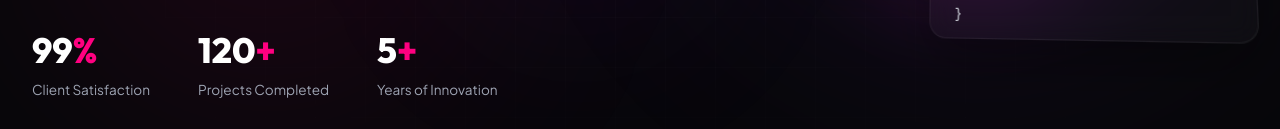
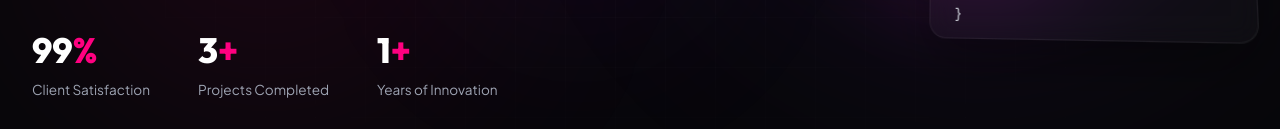
Before and after one commit to vyqodsgn/VYQO-DSGN, a plain HTML site: page index.html in a window 1280 px wide. Shown: the part 608-737 px from the top of the page. Drawn offline with Linux system fonts and the light colour scheme; animation ran at ten frames a second.

Commit message:
Update stats: Projects Completed to 3+ and Years of Innovation to 1+

```diff
--- a/index.html
+++ b/index.html
@@ -104,11 +104,11 @@
               <span class="stat-label">Client Satisfaction</span>
             </div>
             <div class="stat-item">
-              <span class="stat-num">120<span>+</span></span>
+              <span class="stat-num">3<span>+</span></span>
               <span class="stat-label">Projects Completed</span>
             </div>
             <div class="stat-item">
-              <span class="stat-num">5<span>+</span></span>
+              <span class="stat-num">1<span>+</span></span>
               <span class="stat-label">Years of Innovation</span>
             </div>
           </div>
```
